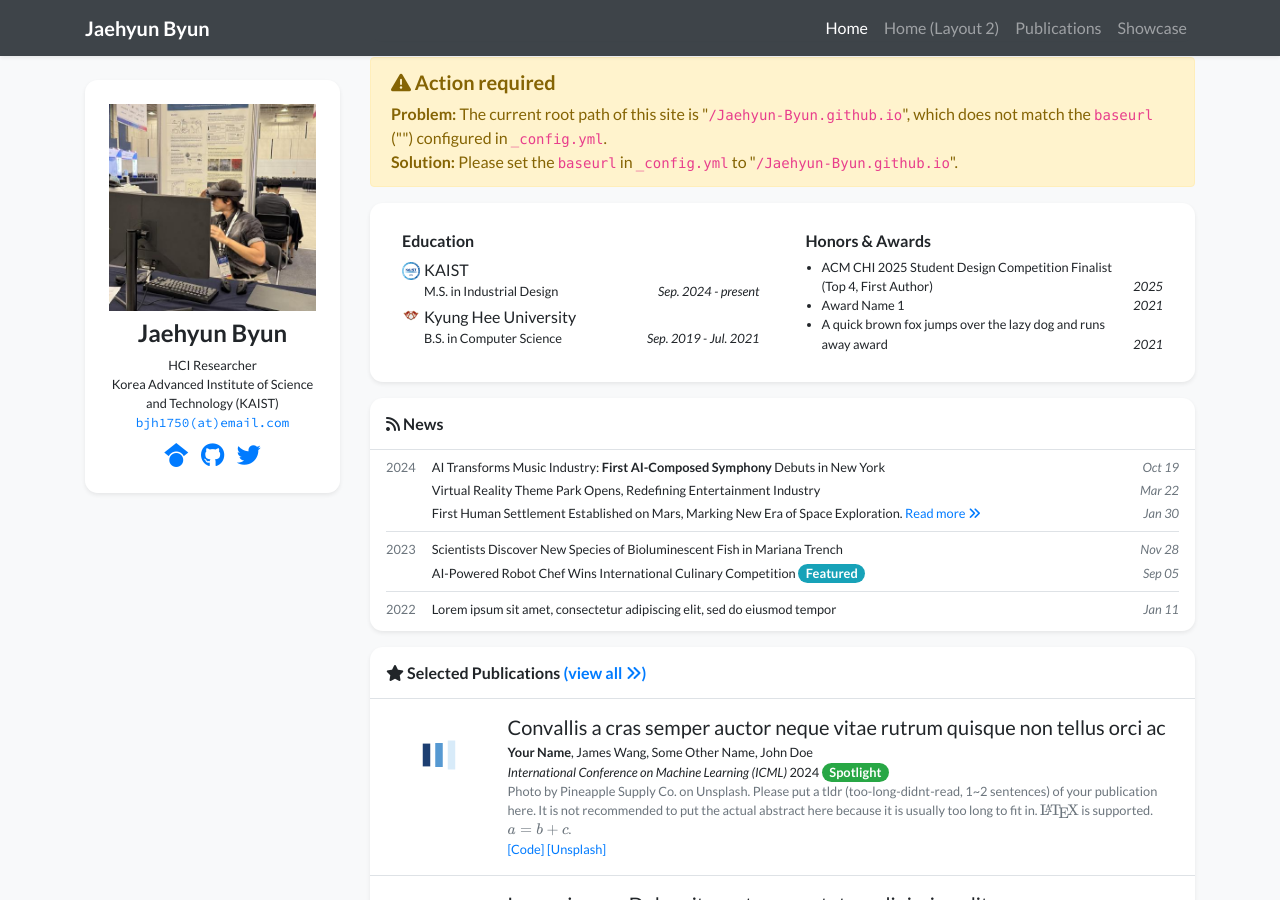
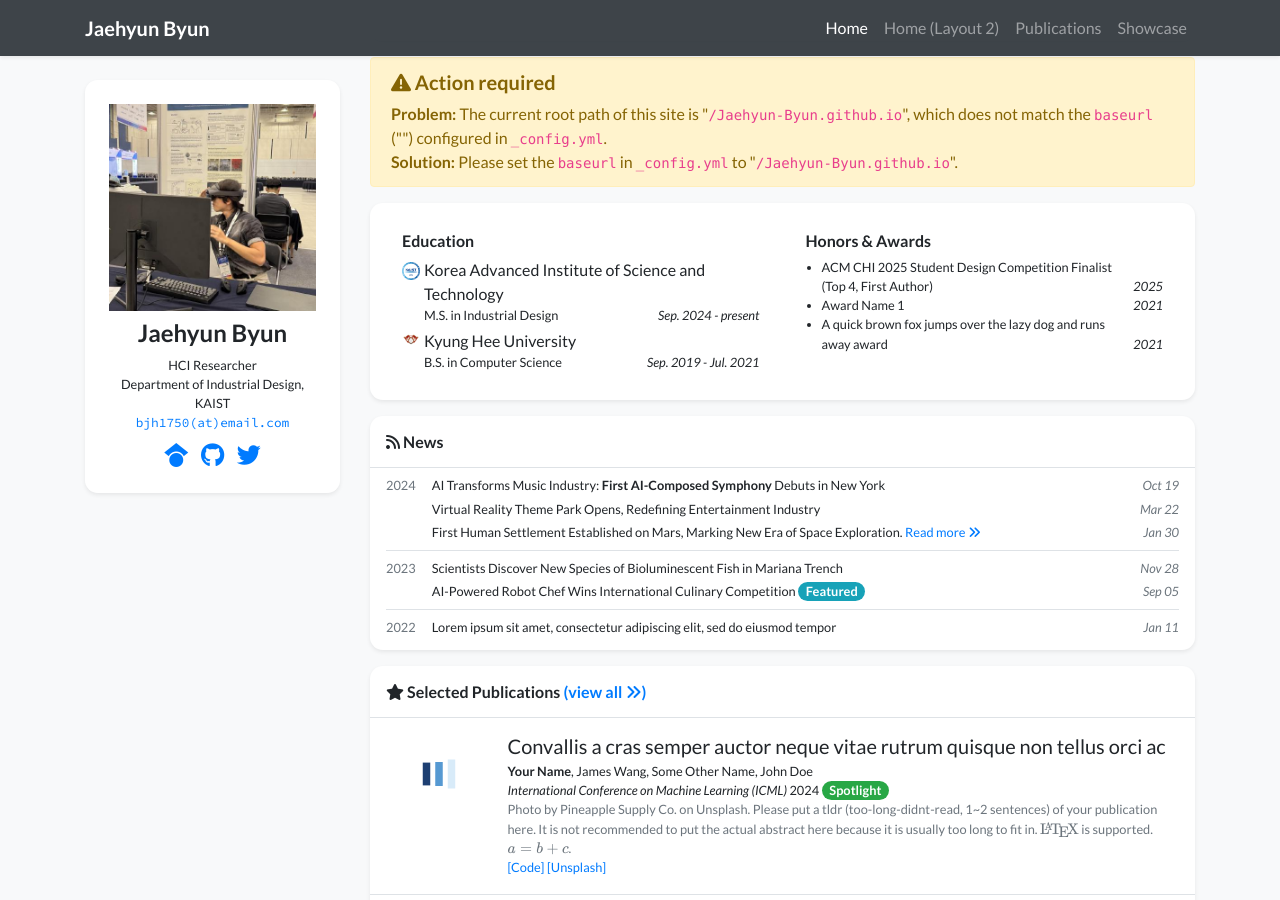
Before and after one commit to Jaehyun-Byun/Jaehyun-Byun.github.io, a Jekyll site: the page built from index.html, in a window 1280 px wide and 900 px high, scrolled down 329 px. Built offline with Jekyll 4.4.1, drawn with Linux system fonts in a browser that asks for light colours; nearby versions of some CDN libraries; a style sheet for code colours, icons or effects is not loaded.

Commit message:
Update profile.yml

```diff
--- a/_data/profile.yml
+++ b/_data/profile.yml
@@ -4,7 +4,7 @@ navbar_name: "Jaehyun Byun"
 
 positions:
 - name: HCI Researcher
-- name: Korea Advanced Institute of Science and Technology (KAIST)
+- name: Department of Industrial Design, KAIST
   logo: /assets/images/badges/kaist_logo.png  # Logo is optional
 
 
@@ -35,7 +35,7 @@ portrait_caption: >-
   Photo by Manja Vitolic on Unsplash (this caption is optional, comment it out to disable).
 
 education:
-- name: KAIST
+- name: Korea Advanced Institute of Science and Technology
   logo: /assets/images/badges/kaist_logo.png
   position: >-
     M.S. in Industrial Design
```
